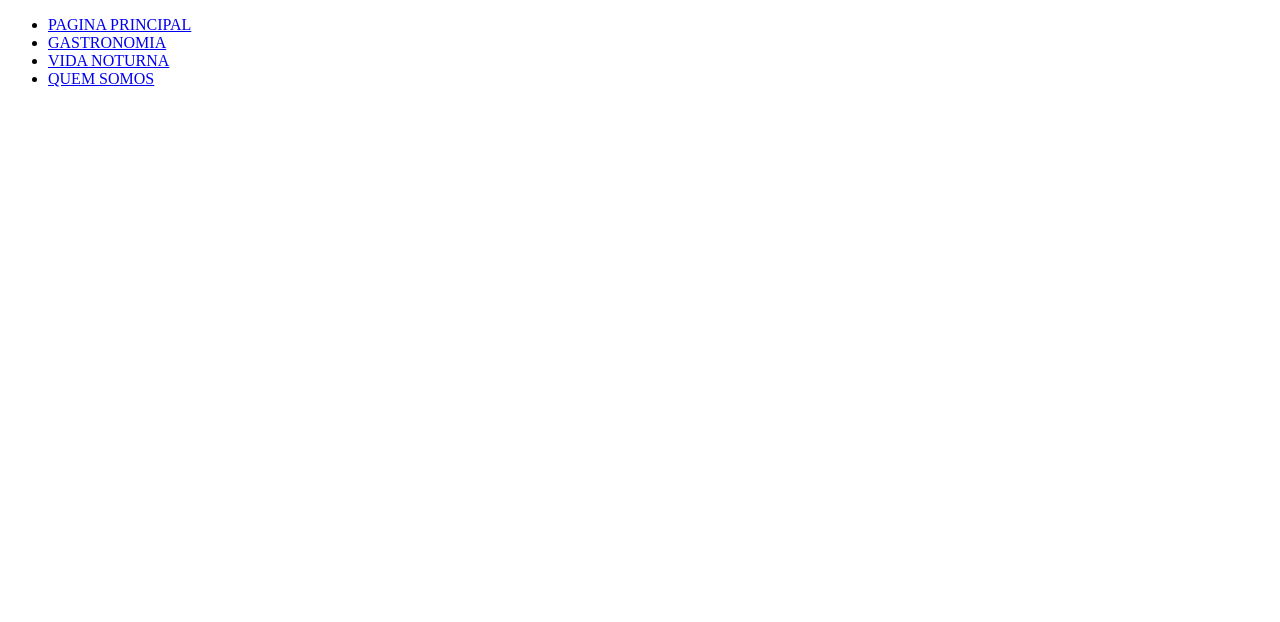
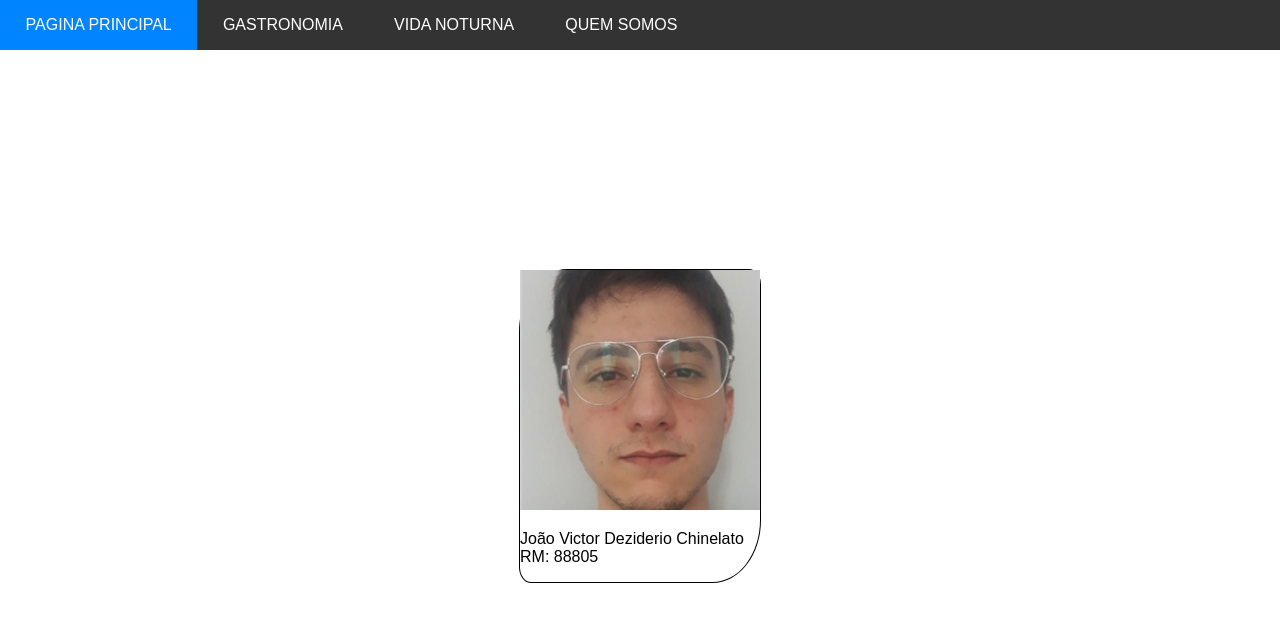
Before and after one commit to 463664362s/Global, a plain HTML site: page quemsomos.html in a window 1280 px wide. Drawn offline with Linux system fonts and the light colour scheme.

Commit message:
pagina principal pronta

```diff
--- /dev/null
+++ b/css/index.css
@@ -0,0 +1,46 @@
+body {
+    margin: 0%;
+    font-family: Arial, Helvetica, sans-serif;
+    background-color: #ffffff;
+}
+
+.opcao p {
+    position: absolute;
+    width: 100%;
+    opacity: 0;
+    bottom: 0;
+    text-align: center;
+    font-size: 30px;
+}
+
+.menu {
+    display: flex;
+    justify-content: center;
+    align-items: center;
+    width: 100vw;
+    height: 100vh;
+}
+
+.opcao {
+    transition: 0.2s;
+    position: relative;
+    margin: 3%;
+    border: 2px solid #22222227;
+    width: 20vw;
+    height: 65vh;
+}
+
+.opcao:hover {
+    width: 21vw;
+    height: 69vh;
+}
+
+.opcao:hover p{
+    color: white;
+    opacity: 100;
+}
+
+.opcao img {
+    height: 100%;
+    width: 100%;
+}
--- /dev/null
+++ b/css/quemsomos.css
@@ -0,0 +1,43 @@
+body {
+    margin: 0;
+    font-family: Arial, Helvetica, sans-serif;
+}
+
+/* MENU */
+.menu ul {
+    list-style: none;
+    margin: 0;
+    padding: 0;
+    overflow: hidden;
+    background-color: #333;
+}
+
+.menu li {
+    float: left;
+}
+
+.menu li a {
+    display: block;
+    color: white;
+    text-align: center;
+    padding: 2vh 2vw;
+    text-decoration: none;
+}
+
+.menu li a:hover {
+    background-color: #0084ff;
+}
+
+.content  {
+    display: flex;
+    justify-content: center;
+    align-items: center;
+    width: 100vw;
+    height: 94vh;
+}
+
+.boxdevs {
+    border: 1px solid #000;
+    border-radius: 20% 5%;
+    display: flex;
+}
--- a/quemsomos.html
+++ b/quemsomos.html
@@ -3,9 +3,11 @@
 <head>
     <meta charset="UTF-8">
     <meta name="viewport" content="width=device-width, initial-scale=1.0">
-    <title>Que somos</title>
+    <link rel="stylesheet" href="./css/quemsomos.css" type="text/css">
+    <title>Quem somos</title>
 </head>
 <body>
+    <div class="menu">
         <nav>
             <ul>
                 <li><a href="./index.html">PAGINA PRINCIPAL</a></li>
@@ -14,4 +16,16 @@
                 <li><a href="./quemsomos.html">QUEM SOMOS</a></li>
             </ul>
         </nav>
+    </div>
+
+    <div class="content">
+        <div class="boxdevs">
+            <div class="dev">
+                <img src="./img/rm88805.jpg" alt="rm88805">
+                <p>João Victor Deziderio Chinelato<br>
+                RM: 88805</p>
+            </div>
+        </div>
+    </div>
 </body>
+</html>
```
Also changed, not shown: index.html (+17 -9 lines), img/gastronomia.jpg (added), img/quemsomos.jpg (added), img/rm88803.png (added), img/rm88804.png (added), img/rm88805.jpg (added), img/rm88806.png (added), img/vidanoturna.jpg (added). Lines whose indentation alone changed are shown as unchanged.
